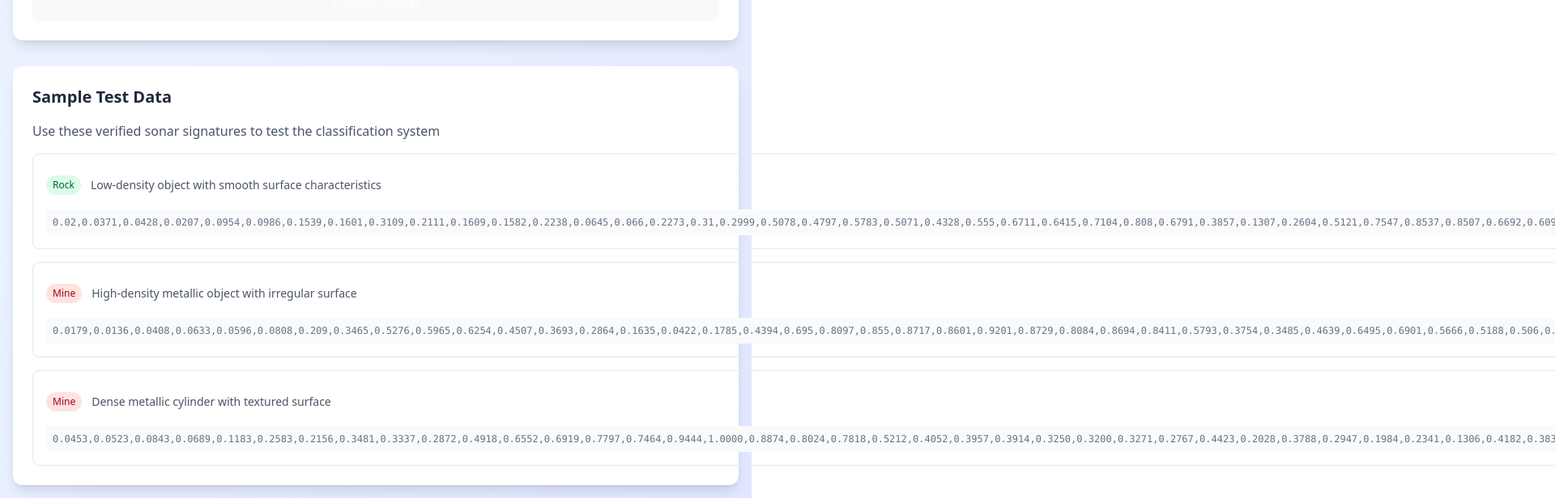
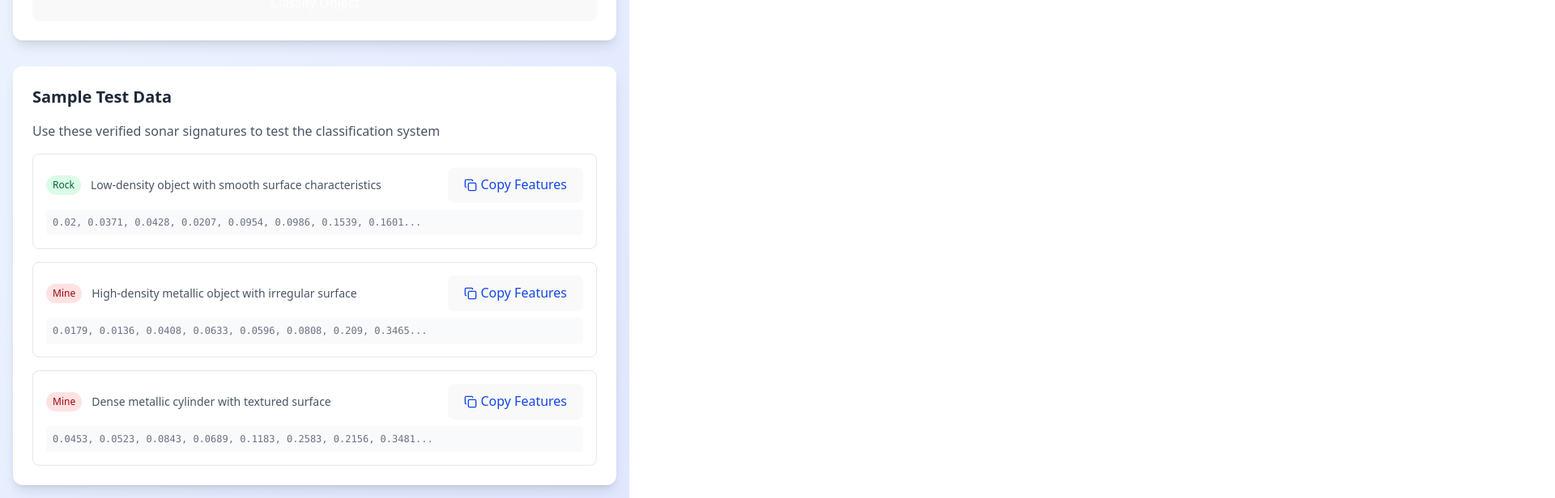
Before and after one commit to kayikalvin/sonar-rock-vs-mine-ui, a React (Vite) app: page / in a window 1280 px wide. Shown: the part 402-1018 px from the top of the page at 81% size, 1920 px wide, since content can reach past the window. Built offline with nearby package versions, Linux system fonts and the light colour scheme.

Commit message:
Update App.jsx done with the project

```diff
--- a/src/App.jsx
+++ b/src/App.jsx
@@ -236,8 +236,8 @@ export default function SonarPrediction() {
                     )}
                   </button>
                 </div>
-                <div className="text-xs text-gray-500 font-mono bg-gray-50 p-2 rounded truncate">
-                  {row.features}
+                <div className="text-xs text-gray-500 font-mono bg-gray-50 p-2 rounded">
+                  {row.features.split(",").slice(0, 8).join(", ")}...
                 </div>
               </div>
             ))}
```
